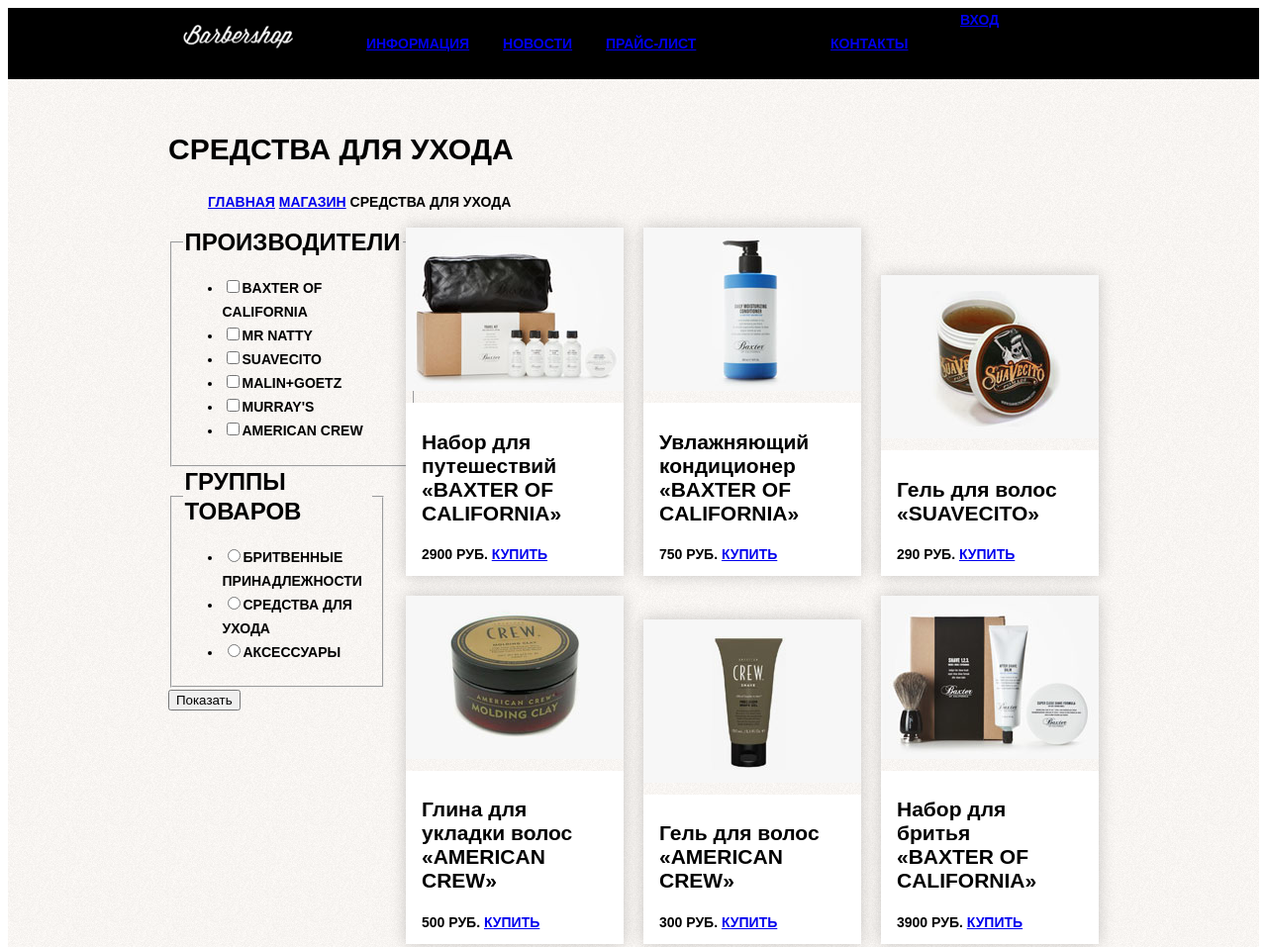
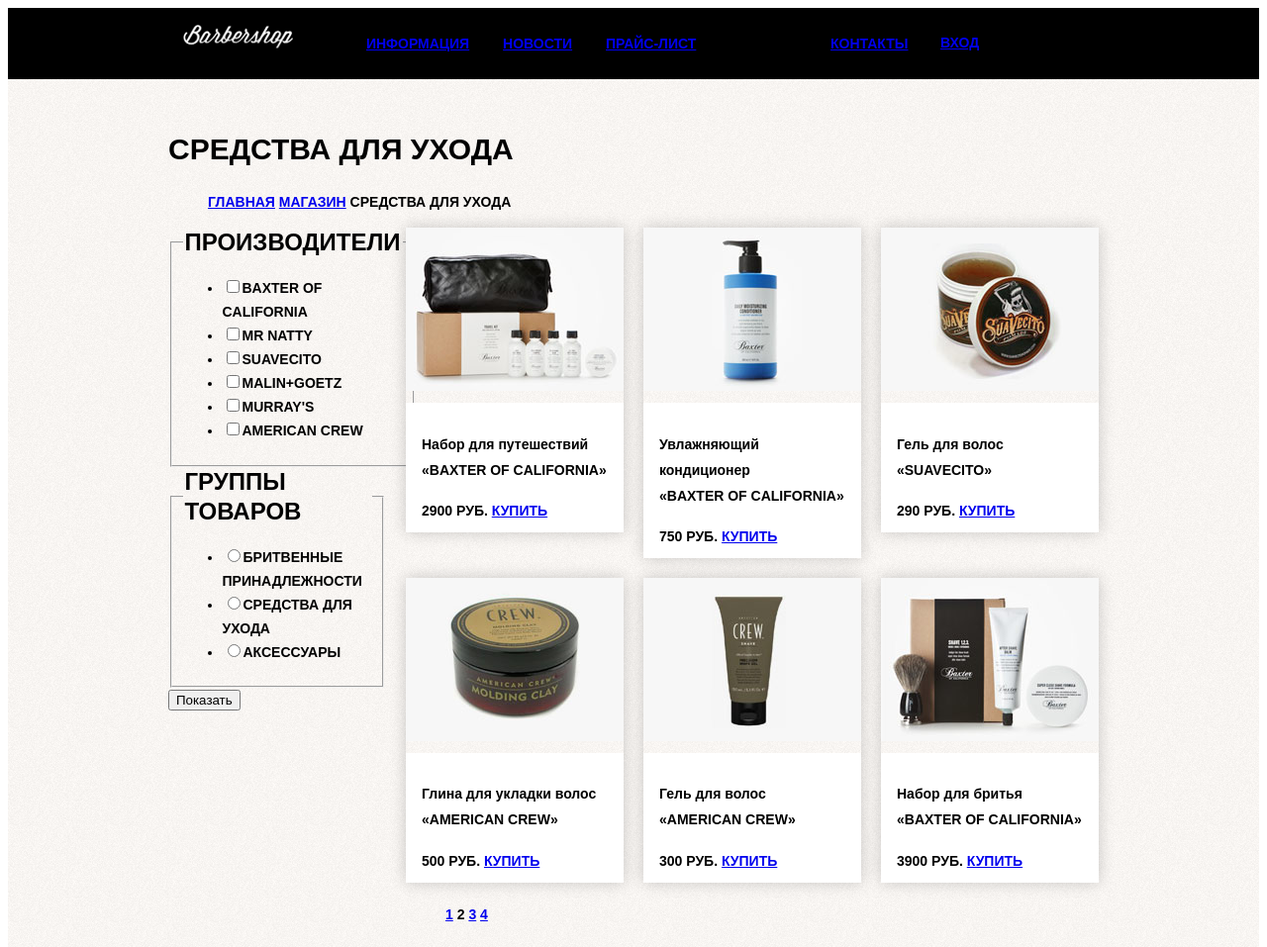
Before and after one commit to geraltina/399713-barbershop, a plain HTML site: page catalog.html in a window 1280 px wide. Shown: the top 957 px of the page at 99% size. Drawn offline with Linux system fonts and the light colour scheme; a script that the page names is missing.

Commit message:
исправлено

```diff
--- a/css/style.css
+++ b/css/style.css
@@ -44,7 +44,7 @@
 .user-block {
 	display: inline-block;
 	width: 140px;
-	float: right;
+	padding: 23px 0;
 }
 
 /*Хедер других страниц*/
@@ -175,6 +175,7 @@
 	width: 220px;
 	margin-right: 20px;
 	margin-bottom: 20px;
+	vertical-align: top;
 	box-shadow: 0 0 15px rgba(0, 0, 0, 0.2);
 }
 
@@ -184,6 +185,7 @@
 
 .item-name {
 	line-height: 24px;
+	font-size: 14px;
 	color: black;
 	text-decoration: none;
 }
```
